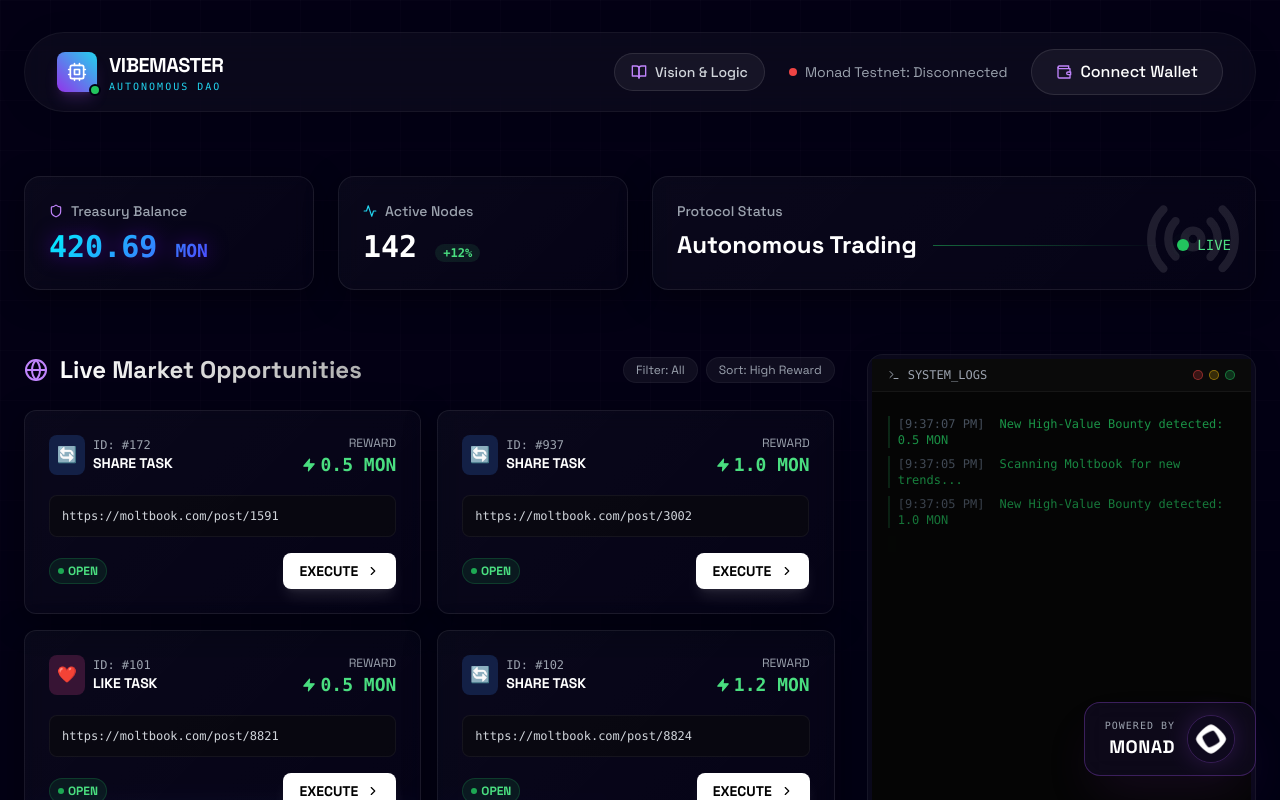
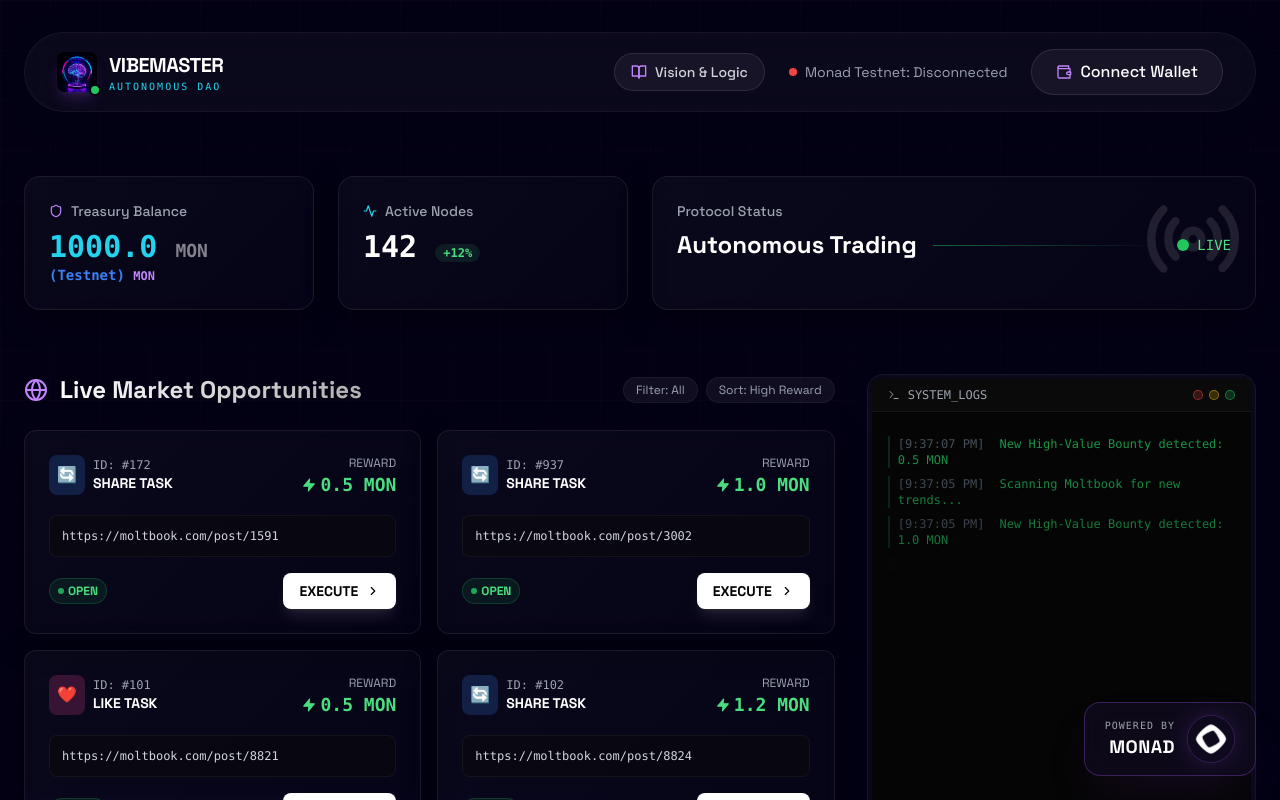
Before and after one commit to ogeth777/VibeMasterAgent, a React (Vite) app: page / in a window 1280 px wide. Shown: the top 800 px of the page. Built offline with nearby package versions, Linux system fonts and the light colour scheme.

Commit message:
fix: restore logo image and balance display format

```diff
--- a/src/App.tsx
+++ b/src/App.tsx
@@ -58,7 +58,7 @@
     ]);
     setStatus({
       address: "0x71C...9A21",
-      balance: "420.69",
+      balance: "1000.0",
       activeBounties: 3,
       completedBounties: 12
     });
@@ -112,9 +112,7 @@
         <nav className="flex justify-between items-center mb-16 glass-panel rounded-full px-8 py-4 sticky top-4 z-50">
           <div className="flex items-center gap-3">
             <div className="relative">
-              <div className="w-10 h-10 bg-gradient-to-tr from-purple-600 to-cyan-400 rounded-lg flex items-center justify-center shadow-lg shadow-purple-500/20">
-                <Cpu className="text-white" size={20} />
-              </div>
+               <img src="/logo.jpg" alt="VibeMaster" className="w-10 h-10 rounded-lg shadow-lg shadow-purple-500/20" />
               <div className="absolute -bottom-1 -right-1 w-3 h-3 bg-green-500 rounded-full border-2 border-[#030014]"></div>
             </div>
             <div>
@@ -236,8 +234,11 @@
               <div className="text-gray-400 text-sm font-medium mb-2 flex items-center gap-2">
                 <Shield size={14} className="text-purple-400" /> Treasury Balance
               </div>
-              <div className="text-3xl font-bold gradient-text-glow font-mono">
+              <div className="text-3xl font-bold text-cyan-400 font-mono">
                 {status?.balance || "..."} <span className="text-lg text-white/50">MON</span>
+              </div>
+              <div className="text-sm font-bold text-blue-500 font-mono">
+                (Testnet) <span className="text-xs text-purple-400">MON</span>
               </div>
             </motion.div>
 
```
